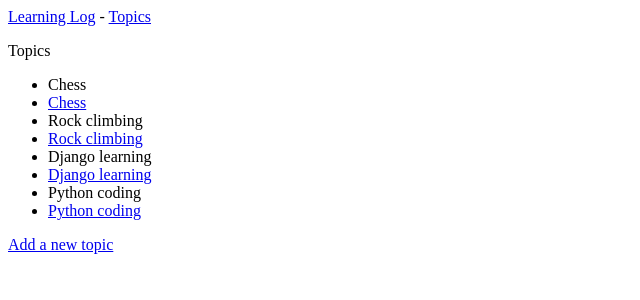
After one commit to Shirley-April/Learning-log-system, a Django app: page /topics/ in a window 1280 px wide. The commit adds this page. Shown: the top 300 px of the page, without its empty margins (0-640 px from the left). Run offline with Django 3.2, Linux system fonts and the light colour scheme; data comes from the database, SQL or seed files in the repository; both versions use the stored data as it was after the commit.

Commit message:
urls views and templates

```diff
--- a/learning_log/urls.py
+++ b/learning_log/urls.py
@@ -19,5 +19,5 @@ from django.urls import path, include
 
 urlpatterns = [
    path('admin/', admin.site.urls),
-   path('', include('learning_logs.urls')),
+   path('', include('learning_logs.urls'), name='learning_log'),
 ]
--- a/learning_logs/models.py
+++ b/learning_logs/models.py
@@ -6,9 +6,8 @@ class Topic(models.Model):
     text = models.CharField(max_length=200)
     date_added = models.DateTimeField(auto_now_add=True)
 
-
-def __str__(self):
-    return self.text
+    def __str__(self):
+        return self.text
 
 
 class Entry(models.Model):
@@ -16,8 +15,11 @@ class Entry(models.Model):
     text = models.TextField()
     date_added = models.DateTimeField(auto_now_add=True)
 
-class Meta:
-    verbose_name_plural = 'entries'
+    class Meta:
+        verbose_name_plural = 'entries'
 
-def __str__(self):
-    return self.text[:50] + "..."
+    def __str__(self):
+        if len(self.text) < 50:
+            return self.text
+        else:
+            return self.text[:50] + "..."
--- a/learning_logs/templates/learning_logs/base.html
+++ b/learning_logs/templates/learning_logs/base.html
@@ -1,19 +1,5 @@
-<!DOCTYPE html>
-<html lang="en">
-<head>
-    <meta charset="UTF-8">
-    <meta name="viewport" content="width=
-    , initial-scale=1.0">
-    <title>Document</title>
-</head>
-<body>
-
-    <p>
-        <a href="{% url 'learning_logs:index' %}">Learning logs </a>
-
-        {% block content %} {% endblock content %}
-
-    </p>
-
-</body>
-</html>
+<p>
+    <a href="{% url 'index' %}">Learning Log</a> -
+<a href="{% url 'topics_link' %}">Topics</a>
+</p>
+ {% block content %}{% endblock content %}
--- /dev/null
+++ b/learning_logs/templates/learning_logs/topics.html
@@ -0,0 +1,20 @@
+{% extends "learning_logs/base.html" %}
+
+{% block content %}
+
+<p>Topics</p>
+<ul>
+    {% for topic in topics %}
+    <li>{{ topic }}</li>
+    <li>
+        <a href="{% url 'individual_topic' topic.id %}">{{ topic }}</a>
+    </li>
+
+    {% empty %}
+    <li>No topics have been added yet</li>
+    {% endfor %}
+</ul>
+
+<a href="{% url 'new_topic' %}">Add a new topic</a>
+
+{% endblock content %}
--- a/learning_logs/urls.py
+++ b/learning_logs/urls.py
@@ -2,7 +2,9 @@ from django.urls import path
 from . import views
 
 urlpatterns = [
-    path('', views.index),
-    path('topics/', views.topics),
-
+    path('', views.index, name='index'),
+    path('topics/', views.topics, name='topics_link'),
+    path('topics/<int:topic_id>/', views.topic, name='individual_topic'),
+    path('new_topic', views.new_topic, name='new_topic'),
+    path('new_entry/<int:topic_id>/', views.new_entry, name='new_entry')
 ]
--- a/learning_logs/views.py
+++ b/learning_logs/views.py
@@ -1,5 +1,7 @@
-from django.shortcuts import render
+from django.shortcuts import render, redirect
 from .models import Topic
+
+from .forms import TopicForm, EntryForm
 
 
 # Create your views here.
@@ -8,7 +10,50 @@ def index(request):
     return render(request, 'learning_logs/index.html')
 
 def topics(request):
-
+    """Show all topics"""
     topics = Topic.objects.order_by('date_added')
     context = {'topics': topics}
     return render(request, 'learning_logs/topics.html', context)
+
+def topic(request, topic_id):
+    """show individual topic and all it's entries"""
+    topic = Topic.objects.get(id=topic_id)
+    entries = topic.entry_set.order_by('-date_added')
+    context = {'topic': topic, 'entries': entries}
+    return render(request, 'learning_logs/topic.html', context)
+
+def new_topic(request):
+    """Add a new topic"""
+    if request.method != 'POST':
+        """No data submited create a blank form"""
+        form = TopicForm()
+
+    else:
+        # If POST data is submited process data
+        form = TopicForm(request.POST)
+        if form.is_valid():
+            form.save()
+            return redirect('topics_link')
+    context = {'form': form}
+    return render(request, 'learning_logs/new_topic.html', context)
+
+
+
+def new_entry(request, topic_id):
+    """Add a new topic for a particular topic"""
+    topic = Topic.objects.get(id=topic_id)
+
+    if request.method != 'POST':
+        """No data submited create a new form"""
+        form = EntryForm()
+    else:
+        # POST dats submited process data
+        form = EntryForm(data=request.POST)
+        if form.is_valid():
+            new_entry = form.save(commit=False)
+            new_entry.topic = topic
+            new_entry.entry.save()
+            return redirect('topic')
+
+    context = {'topic': topic, 'form': form}
+    return render(request, 'learning_logs/new_entry.html', context)
```
Also changed, not shown: learning_logs/forms.py (added, +16 -0 lines), learning_logs/templates/learning_logs/index.html (+4 -6 lines), learning_logs/templates/learning_logs/new_entry.html (added, +16 -0 lines), learning_logs/templates/learning_logs/new_topic.html (added, +13 -0 lines), learning_logs/templates/learning_logs/topic.html (added, +23 -0 lines), db.sqlite3.
